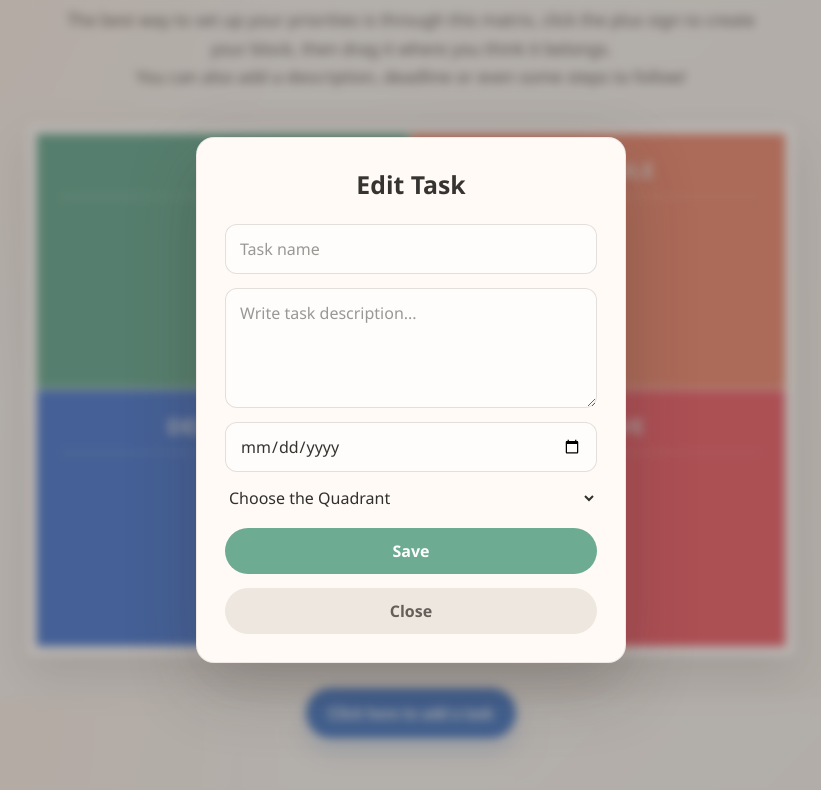
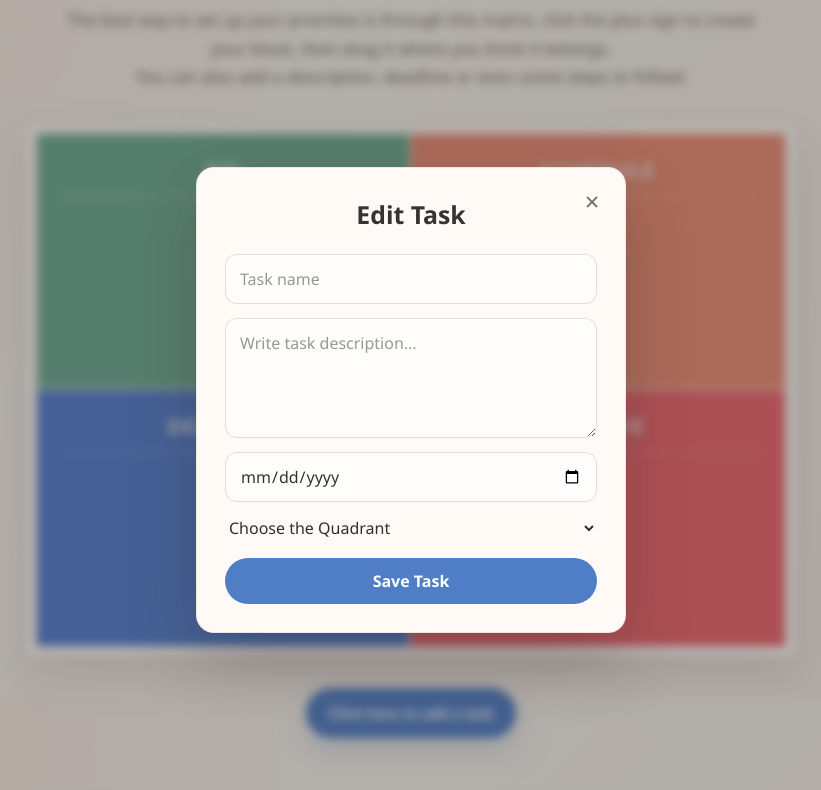
Before and after one commit to rodrigoanasco/EISENHOWER, a Next.js app in the folder eisenhower-matrix/: page / in a window 1280 px wide. Both pictures are taken after a click on the button "Click here to add a task". Shown: the part 102-892 px from the top of the page, without its empty margins (229-1050 px from the left). Built offline with nearby package versions, Linux system fonts and the light colour scheme.

Commit message:
changed layout of the tasks itself

```diff
--- a/eisenhower-matrix/elements/FillTask.jsx
+++ b/eisenhower-matrix/elements/FillTask.jsx
@@ -124,6 +124,16 @@ const FillTask = ({ saveTask, closePopup, task, deleteTask }) => {
         onSubmit={handleSubmit}
         onClick={(event) => event.stopPropagation()}
       >
+        <button
+          className="popup-close"
+          type="button"
+          aria-label="Close task editor"
+          title="Close"
+          onClick={closePopup}
+        >
+          &times;
+        </button>
+
         <h2>Edit Task</h2>
 
         <input
@@ -159,16 +169,26 @@ const FillTask = ({ saveTask, closePopup, task, deleteTask }) => {
           <option value="delete">Reserve — Neither Urgent nor Important</option>
         </select>
 
-        <button type="submit">Save</button>
+        <div className="task-form-actions">
+          <button className="save-task-button" type="submit">
+            Save Task
+          </button>
+          {task && (
+            <button
+              className="delete-task-button"
+              type="button"
+              onClick={() => deleteTask(task.id)}
+            >
+              Delete Task
+            </button>
+          )}
+        </div>
+
         {task && (
-          <button type="button" onClick={() => deleteTask(task.id)}>
-            Delete Task
+          <button className="complete-task-button" type="button">
+            Complete Task
           </button>
         )}
-
-        <button type="button" onClick={closePopup}>
-          Close
-        </button>
       </form>
     </div>
   );
--- a/eisenhower-matrix/src/app/globals.css
+++ b/eisenhower-matrix/src/app/globals.css
@@ -176,6 +176,7 @@ body {
 }
 
 .popup-box {
+  position: relative;
   width: min(92vw, 430px);
   display: flex;
   flex-direction: column;
@@ -226,17 +227,85 @@ body {
   font: inherit;
   font-weight: 600;
   cursor: pointer;
+  transition:
+    transform 160ms ease,
+    box-shadow 160ms ease,
+    background 160ms ease;
 }
 
-.popup-box button[type="submit"] {
-  margin-top: 4px;
+.popup-box button.save-task-button {
   color: white;
-  background: #6dab93;
+  background: #4f7ec7;
 }
 
 .popup-box button[type="button"] {
   color: #665f59;
   background: #eee7e0;
+}
+
+.popup-box button.popup-close {
+  position: absolute;
+  top: 16px;
+  right: 16px;
+  width: 34px;
+  height: 34px;
+  display: grid;
+  place-items: center;
+  padding: 0;
+  color: #756c65;
+  background: transparent;
+  font-size: 1.6rem;
+  font-weight: 400;
+  line-height: 1;
+}
+
+.popup-box button.popup-close:hover {
+  color: #383431;
+  background: #eee7e0;
+}
+
+.task-form-actions {
+  display: grid;
+  grid-template-columns: repeat(2, minmax(0, 1fr));
+  gap: 10px;
+  margin-top: 4px;
+}
+
+.task-form-actions > button {
+  width: 100%;
+}
+
+.task-form-actions > button:only-child {
+  grid-column: 1 / -1;
+}
+
+.popup-box button.delete-task-button {
+  color: #ffffff;
+  background: #d96870;
+}
+
+.popup-box button.complete-task-button {
+  width: 100%;
+  color: #ffffff;
+  background: #5f9f7d;
+  box-shadow: 0 8px 18px rgba(95, 159, 125, 0.2);
+}
+
+.popup-box button.save-task-button:hover {
+  background: #466fb0;
+}
+
+.popup-box button.delete-task-button:hover {
+  background: #c75b63;
+}
+
+.popup-box button.complete-task-button:hover {
+  background: #538e6f;
+  box-shadow: 0 10px 22px rgba(95, 159, 125, 0.28);
+}
+
+.popup-box button:not(.popup-close):hover {
+  transform: translateY(-1px);
 }
 
 @media (max-width: 640px) {
```
